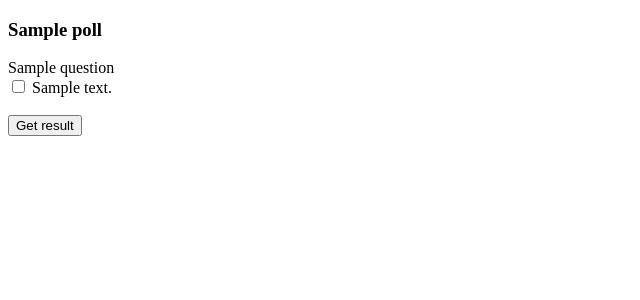
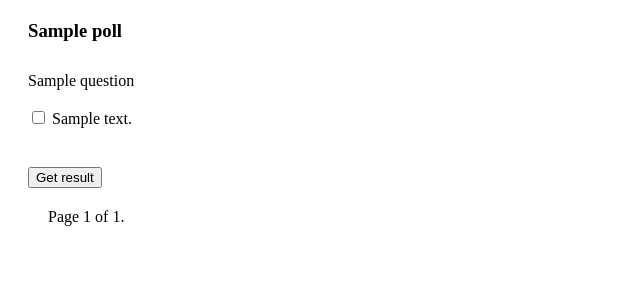
Before and after one commit to cdDiaCo/django_app, a Django app: template polls_app/templates/polls_app/poll_detail.html in a window 1280 px wide. Shown: the top 300 px of the page, without its empty margins (0-640 px from the left). Run offline with Django 3.2, Linux system fonts and the light colour scheme; the template is opened without the code that fills it: most values are stand-ins (such as "Sample title", 1, 10 or a date in 2020).

Commit message:
pagination, css

```diff
--- /dev/null
+++ b/polls_app/static/polls_app/style.css
@@ -0,0 +1,28 @@
+
+td, th {
+    padding: 7px 10px;
+}
+
+
+table {
+    text-align: left;
+    margin: 5px 10px;
+}
+
+h3 {
+    text-align: left;
+    margin: 20px 20px 30px;
+}
+
+.pagination {
+    margin: 20px;
+}
+
+form {
+    margin: 20px
+
+}
+
+input[type='checkbox'] {
+    margin-bottom: 25px;
+}
--- a/polls_app/templates/polls_app/poll_detail.html
+++ b/polls_app/templates/polls_app/poll_detail.html
@@ -3,6 +3,9 @@
 <head>
     <meta charset="UTF-8">
     <title>Title</title>
+    {% load static %}
+
+    <link rel="stylesheet" type="text/css" href="{% static 'polls_app/style.css' %}">
 </head>
 <body>
 
@@ -12,7 +15,7 @@
 {% csrf_token %}
 
 {% for question in questions %}
-    {{ question }}
+    {{ question }}<br>
     <br>
     {% for answer in answers %}
         {% if answer.question_id == question.id %}
@@ -23,7 +26,28 @@
     <br>
     <br>
 {% endfor %}
-<input type="submit" value="Get result">
+
+
+{% if not questions.has_next  %}
+    <input type="submit" value="Get result">
+{% endif %}
+
+
+<div class="pagination">
+    <span class="step-links">
+        {% if questions.has_previous %}
+            <a href="?page={{ questions.previous_page_number }}"> << </a>
+        {% endif %}
+
+        <span class="current">
+            Page {{ questions.number }} of {{ questions.paginator.num_pages }}.
+        </span>
+
+        {% if questions.has_next %}
+            <a href="?page={{ questions.next_page_number }}" onclick="validate()"> >> </a>
+        {% endif %}
+    </span>
+</div>
 
 </form>
 
```
Also changed, not shown: polls_app/templates/polls_app/index.html (+26 -4 lines), polls_app/templates/polls_app/poll_detail_bkup.html (added, +33 -0 lines), polls_app/views.py (+9 -2 lines).
